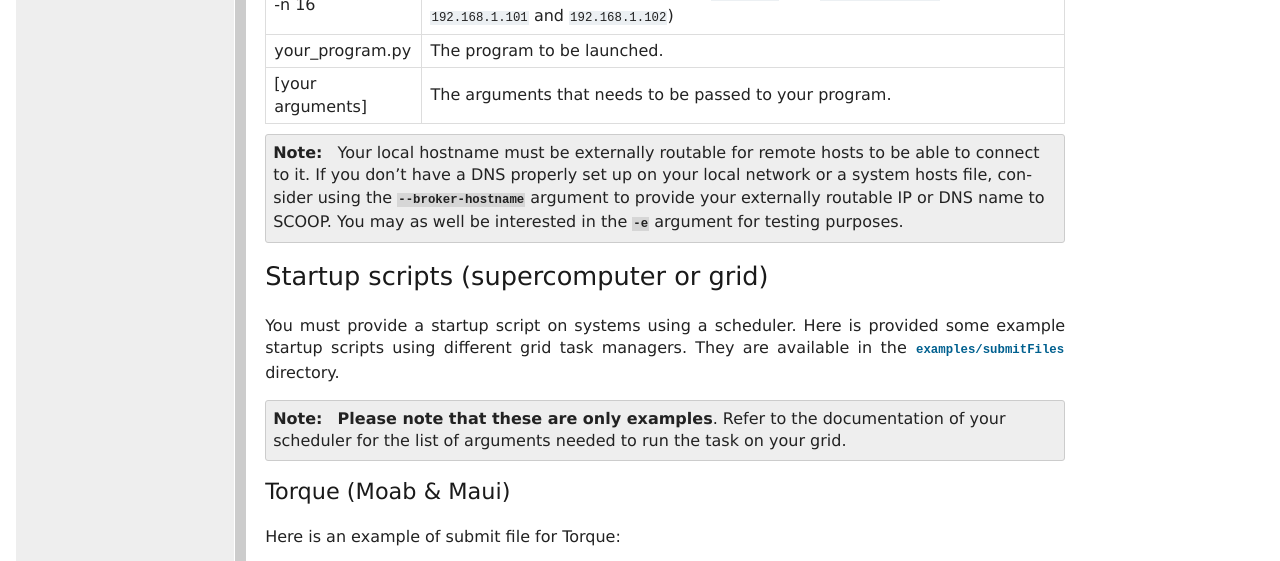
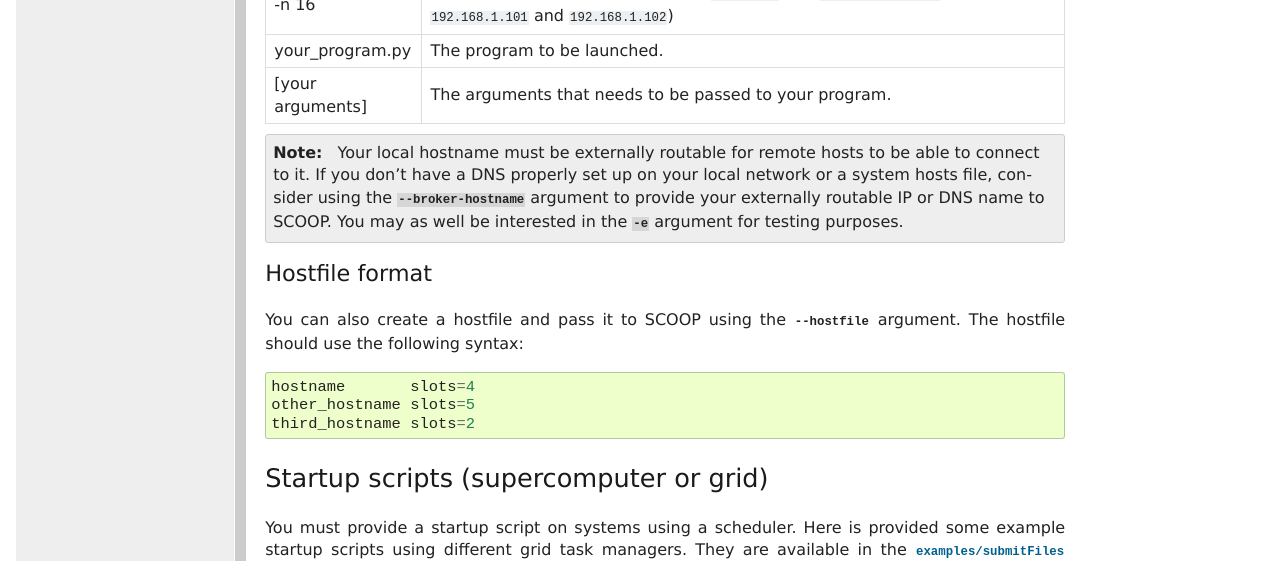
Before and after one commit to soravux/scoop, a Sphinx documentation site: the page built from doc/usage.rst, in a window 1280 px wide and 900 px high, scrolled down 4765 px, cut to the strip 0-561 px from the top of the window. Built offline with Sphinx 7.4.7, drawn with Linux system fonts in a browser that asks for light colours; formulas are drawn with MathJax 3.

Commit message:
Hostfile section in documentation

```diff
--- a/doc/usage.rst
+++ b/doc/usage.rst
@@ -255,7 +255,6 @@ Here is a list of the parameters that can be passed to scoop::
 
       --debug               Turn on the debuging
 
-
 A remote workers example may be as follow::
 
     python -m scoop --hosts 127.0.0.1 remotemachinedns 192.168.1.101 192.168.1.102 -vv -n 18 your_program.py [your arguments]
@@ -274,6 +273,18 @@ your_program.py     The program to be launched.
 .. note::
 
     Your local hostname must be externally routable for remote hosts to be able to connect to it. If you don't have a DNS properly set up on your local network or a system hosts file, consider using the :option:`--broker-hostname` argument to provide your externally routable IP or DNS name to SCOOP. You may as well be interested in the :option:`-e` argument for testing purposes.
+
+Hostfile format
+~~~~~~~~~~~~~~~
+
+.. TODO: slots inevitable?
+
+You can also create a hostfile and pass it to SCOOP using the :option:`--hostfile` argument.
+The hostfile should use the following syntax::
+
+    hostname       slots=4
+    other_hostname slots=5
+    third_hostname slots=2
 
 Startup scripts (supercomputer or grid)
 ---------------------------------------
```
Also changed, not shown: 1 other file.
